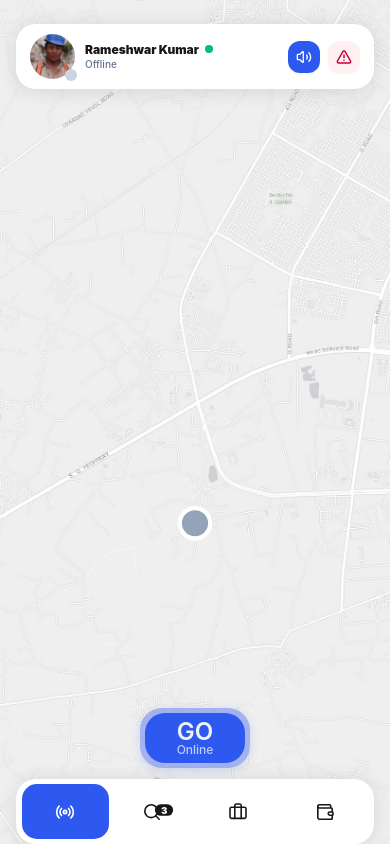
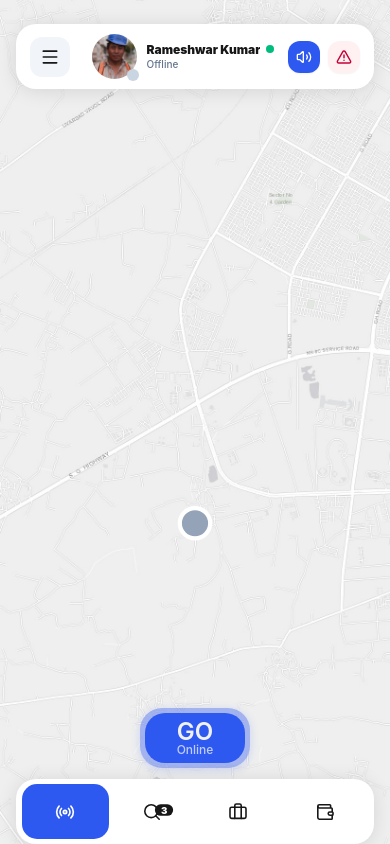
Before and after one commit to Yuvraj-Sharma2109/Kaamsetu, a React (Vite) app: page / in a window 390 px wide. Built offline with nearby package versions, Linux system fonts and the light colour scheme.

Commit message:
Show hamburger on mobile and trim menu items

```diff
--- a/src/components/BottomNav.tsx
+++ b/src/components/BottomNav.tsx
@@ -6,7 +6,6 @@ import {
   Search,
   Briefcase,
   Wallet,
-  UserCheck,
 } from 'lucide-react';
 
 export type TabType = 'radar' | 'feed' | 'active' | 'passbook' | 'profile';
@@ -81,11 +80,6 @@ export const BottomNav: React.FC<BottomNavProps> = ({
       label: language === 'hi' ? 'कमाई' : 'Pay',
       icon: <Wallet className="w-5 h-5" />,
     },
-    {
-      id: 'profile',
-      label: language === 'hi' ? 'पहचान ID' : 'Worker ID',
-      icon: <UserCheck className="w-5 h-5" />,
-    },
   ];
 
   return (
@@ -125,7 +119,7 @@ export const BottomNav: React.FC<BottomNavProps> = ({
         </div>
       </nav>
 
-      <div className="hidden lg:block">
+      <div className="block">
         {menuOpen && (
           <>
             <button
--- a/src/components/TopHeader.tsx
+++ b/src/components/TopHeader.tsx
@@ -43,7 +43,7 @@ export const TopHeader: React.FC<TopHeaderProps> = ({
         aria-label={desktopMenuOpen ? (language === 'hi' ? 'मेनू बंद करें' : 'Close menu') : (language === 'hi' ? 'मेनू खोलें' : 'Open menu')}
         aria-expanded={desktopMenuOpen}
         aria-haspopup="menu"
-        className="mr-2 hidden h-10 w-10 shrink-0 items-center justify-center rounded-xl bg-slate-100 text-neutral-900 transition-colors hover:bg-slate-200 focus-visible:outline-2 focus-visible:outline-offset-2 focus-visible:outline-blue-600 lg:flex"
+        className="mr-2 flex h-10 w-10 shrink-0 items-center justify-center rounded-xl bg-slate-100 text-neutral-900 transition-colors hover:bg-slate-200 focus-visible:outline-2 focus-visible:outline-offset-2 focus-visible:outline-blue-600"
       >
         {desktopMenuOpen ? <X className="h-5 w-5" /> : <Menu className="h-5 w-5" />}
       </button>
```
